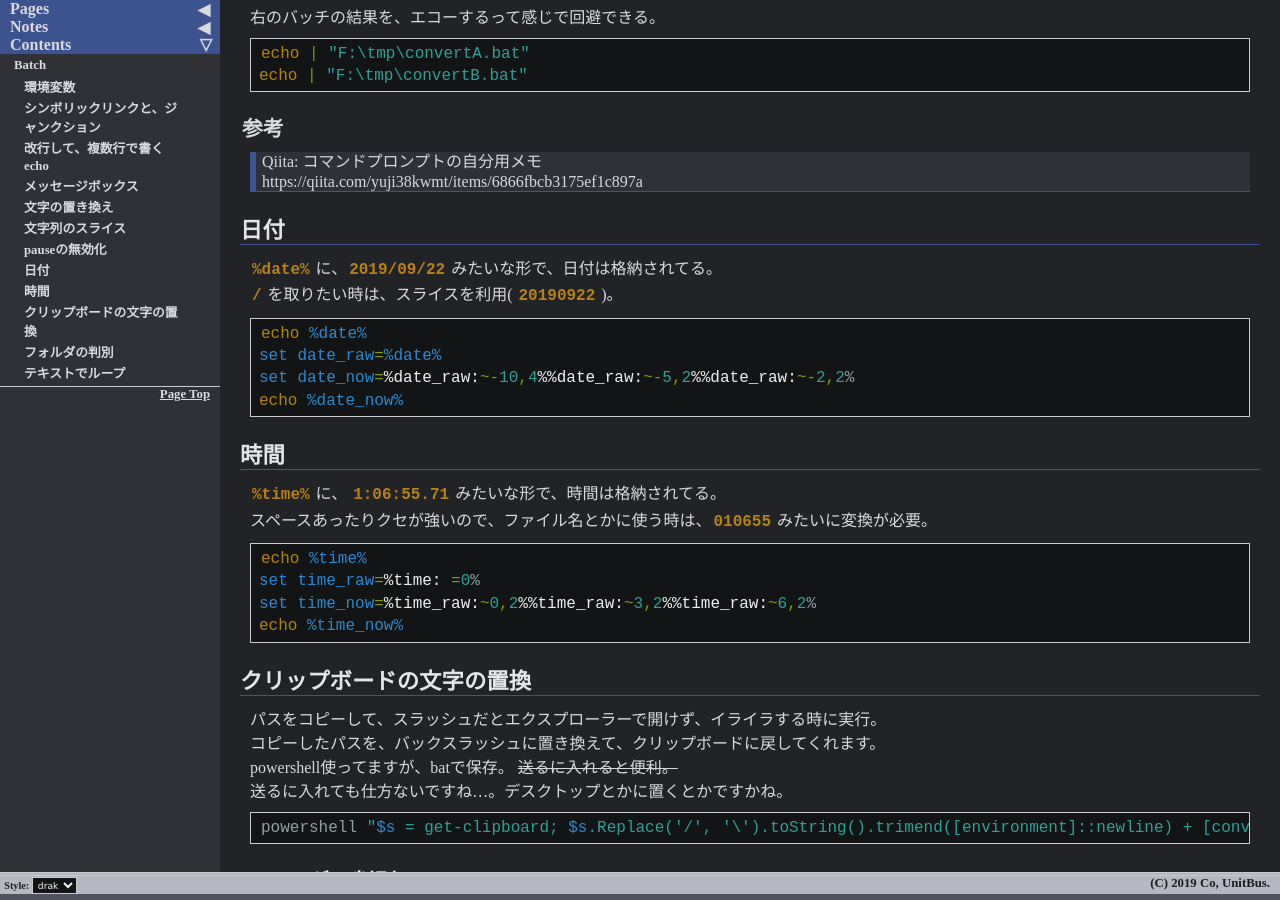
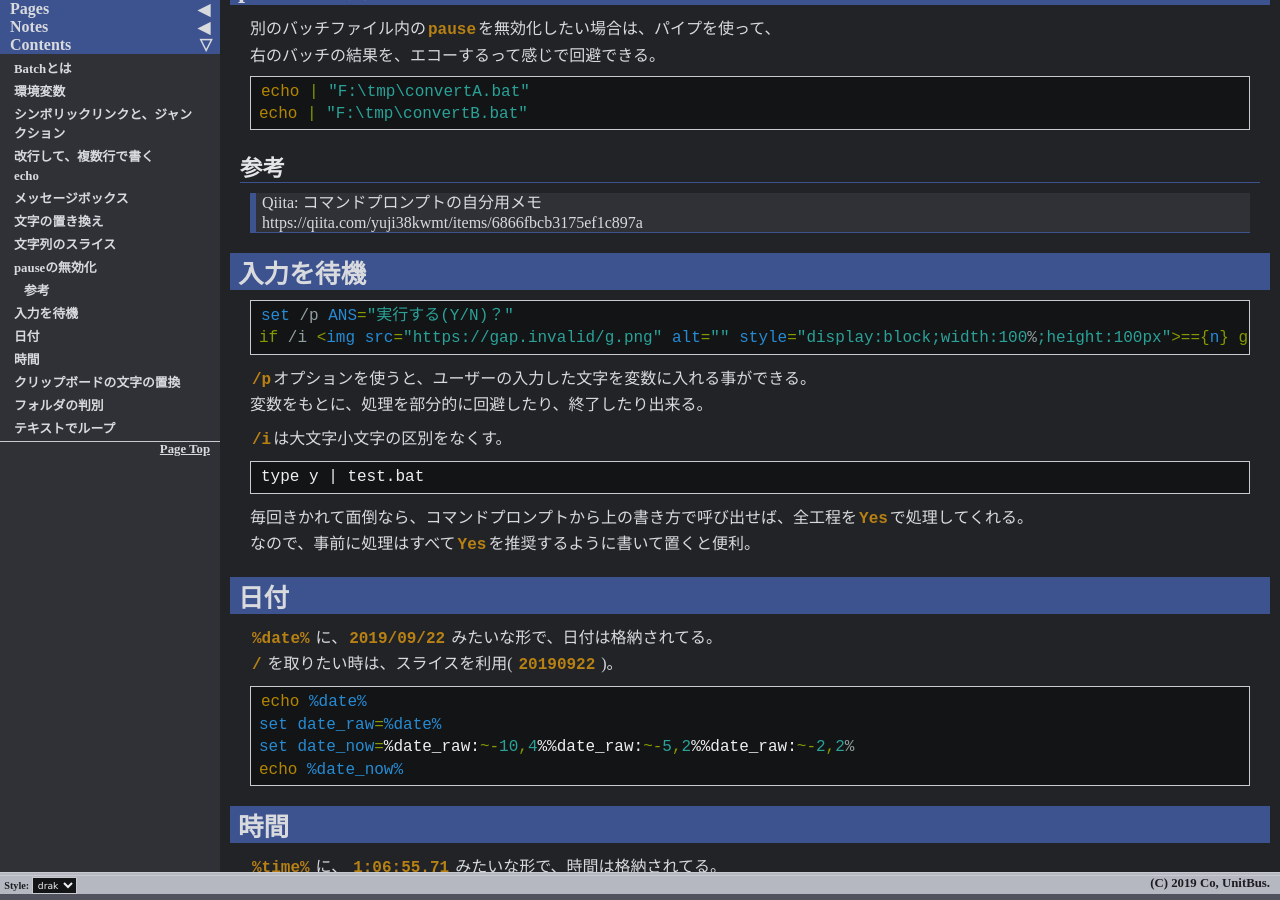
Before and after one commit to unitbus/unitbus.github.io, a Jekyll site: the page built from pages/notes/windows/batch.md, in a window 1280 px wide and 900 px high, scrolled down 1992 px. Built offline with Jekyll 4.4.1, drawn with Linux system fonts in a browser that asks for light colours.

Commit message:
Update batch.md

````diff
--- a/pages/notes/windows/batch.md
+++ b/pages/notes/windows/batch.md
@@ -3,12 +3,12 @@ layout: default
 title: Windows
 ---
 
-# Batch
+# Batchとは
 
 昔からある、コマンドプロンプトの書式をテキスト化したもの。
 window10になって、**powerShell** がメイン？になったらしいが、まだ **batch** も現役。
 
-## 環境変数
+# 環境変数
 
 ```bat
 set
@@ -39,7 +39,7 @@ set PATH=%PATH%;C:/test
 
 システムに影響与えるには `setx` を使う。
 
-## シンボリックリンクと、ジャンクション
+# シンボリックリンクと、ジャンクション
 
 シンボリックリンクは管理者権限無いと作成出来ない。
 ジャンクションにすれば気軽に作れる。作成するコマンドは一緒。
@@ -48,11 +48,11 @@ set PATH=%PATH%;C:/test
 mklink /J C:\Users\%USERNAME%\AppData\Roaming\Mozilla U:\data\Mozilla
 ```
 
-## 改行して、複数行で書く
+# 改行して、複数行で書く
 
 batで、１つのコマンドに複数行にしたい場合は、行末に `^` を入れるとできる。
 
-## echo
+# echo
 
 メッセージを表示したい時に使う。
 
@@ -86,7 +86,7 @@ explorer.exe "%TMP%"
 pause
 ```
 
-## メッセージボックス
+# メッセージボックス
 
 一時的にvbsファイルを生成する必要があるが、一行で出す事は可能。
 
@@ -94,7 +94,7 @@ pause
 echo msgbox "メッセージ",vbCritical,"タイトル" > %TEMP%/msgbox_tmp.vbs & %TEMP%/msgbox_tmp.vbs
 ```
 
-## 文字の置き換え
+# 文字の置き換え
 
 ```bat
 set moji=検索文字
@@ -102,7 +102,7 @@ set moji=%moji:検索=置換%
 echo %moji%
 ```
 
-## 文字列のスライス
+# 文字列のスライス
 
 文字列の一部を削除したい時は、スライスを使います。
 
@@ -112,7 +112,7 @@ set value=test.ext
 echo %value:~-4%
 ```
 
-## pauseの無効化
+# pauseの無効化
 
 別のバッチファイル内の`pause`を無効化したい場合は、パイプを使って、
 右のバッチの結果を、エコーするって感じで回避できる。
@@ -122,12 +122,31 @@ echo | "F:\tmp\convertA.bat"
 echo | "F:\tmp\convertB.bat"
 ```
 
-### 参考
+## 参考
 
 > Qiita: コマンドプロンプトの自分用メモ
 https://qiita.com/yuji38kwmt/items/6866fbcb3175ef1c897a
 
-## 日付
+# 入力を待機
+
+```bat
+set /p ANS="実行する(Y/N)？"
+if /i {%ANS%}=={n} goto :EOF
+```
+
+`/p`オプションを使うと、ユーザーの入力した文字を変数に入れる事ができる。
+変数をもとに、処理を部分的に回避したり、終了したり出来る。
+
+`/i`は大文字小文字の区別をなくす。
+
+```
+type y | test.bat
+```
+
+毎回きかれて面倒なら、コマンドプロンプトから上の書き方で呼び出せば、全工程を`Yes`で処理してくれる。
+なので、事前に処理はすべて`Yes`を推奨するように書いて置くと便利。
+
+# 日付
 
 `%date%` に、`2019/09/22` みたいな形で、日付は格納されてる。
 `/` を取りたい時は、スライスを利用( `20190922` )。
@@ -139,7 +158,7 @@ set date_now=%date_raw:~-10,4%%date_raw:~-5,2%%date_raw:~-2,2%
 echo %date_now%
 ```
 
-## 時間
+# 時間
 
 `%time%` に、 `1:06:55.71` みたいな形で、時間は格納されてる。
 スペースあったりクセが強いので、ファイル名とかに使う時は、`010655` みたいに変換が必要。
@@ -151,7 +170,7 @@ set time_now=%time_raw:~0,2%%time_raw:~3,2%%time_raw:~6,2%
 echo %time_now%
 ```
 
-## クリップボードの文字の置換
+# クリップボードの文字の置換
 
 パスをコピーして、スラッシュだとエクスプローラーで開けず、イライラする時に実行。
 コピーしたパスを、バックスラッシュに置き換えて、クリップボードに戻してくれます。
@@ -162,7 +181,7 @@ powershell使ってますが、batで保存。 ~~送るに入れると便利。~
 powershell "$s = get-clipboard; $s.Replace('/', '\').toString().trimend([environment]::newline) + [convert]::tochar(0) | clip"
 ```
 
-## フォルダの判別
+# フォルダの判別
 
 `%~a1`で、1個目の引数からアトリビュート(属性)を取得できる。
 フォルダの場合、先頭に`d`が付くので、それを元に振り分ける感じ。
@@ -179,7 +198,7 @@ goto :EOF
 echo フォルダ: %~nx1
 ```
 
-## テキストでループ
+# テキストでループ
 
 テキストファイルからリストを取得してループしたい場合に利用。
 環境変数や引数だと文字数の限界があるので、大量のファイルを扱う場合の必須テク。
````
